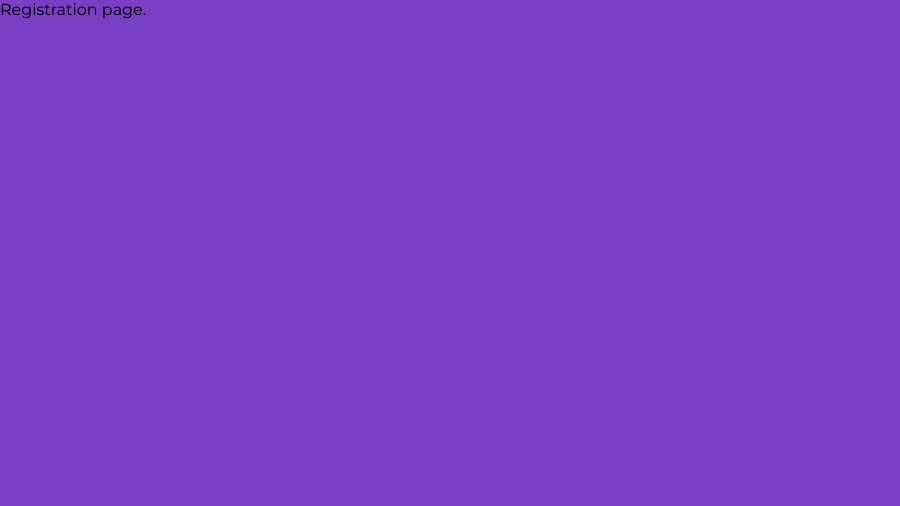
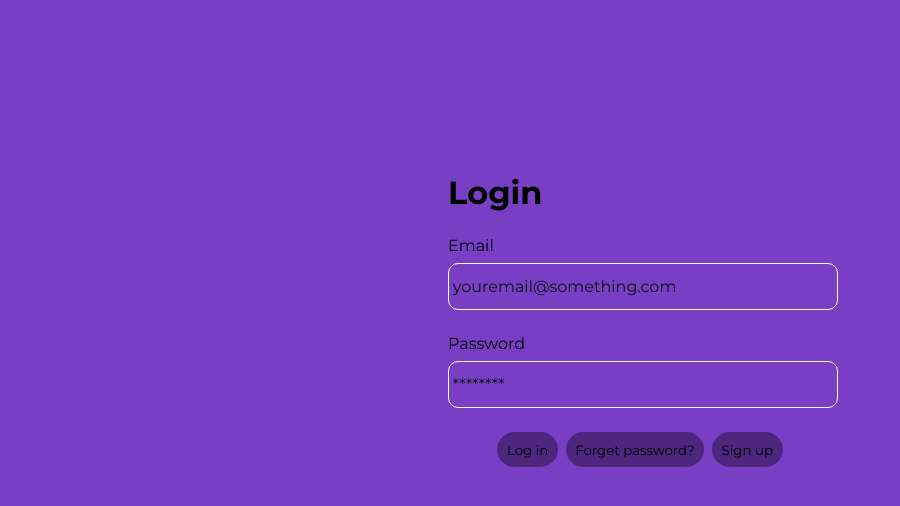
Before and after one commit to ytalogsantos/LoginNext, a Next.js app: page /signup in a window 1280 px wide. Shown: the top 506 px of the page, without its empty margins (0-900 px from the left). Built offline with nearby package versions, Linux system fonts and the light colour scheme.

Commit message:
fixing typos

```diff
--- a/app/(auth)/signup/page.tsx
+++ b/app/(auth)/signup/page.tsx
@@ -1,3 +1,4 @@
-export default function Page(){
-    return<p>Registration page.</p>;
+import LoginForm from "@/app/ui/LoginForm";
+export default function Page() {
+    return <LoginForm />;
 }
--- a/app/ui/LoginForm.tsx
+++ b/app/ui/LoginForm.tsx
@@ -44,7 +44,7 @@
                 </div>
                 <div>
                     <button type="submit" className={montserrat.className}>Log in</button>
-                    <button className={montserrat.className}>Forgot password?</button>
+                    <button className={montserrat.className}>Forget password?</button>
                     <button className={montserrat.className}>Sign up</button>
                 </div>
 
```
